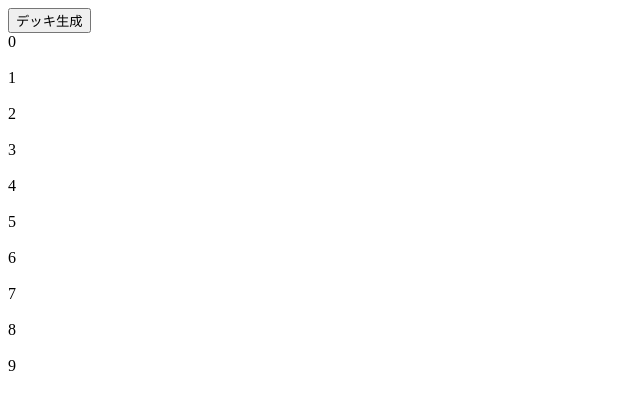
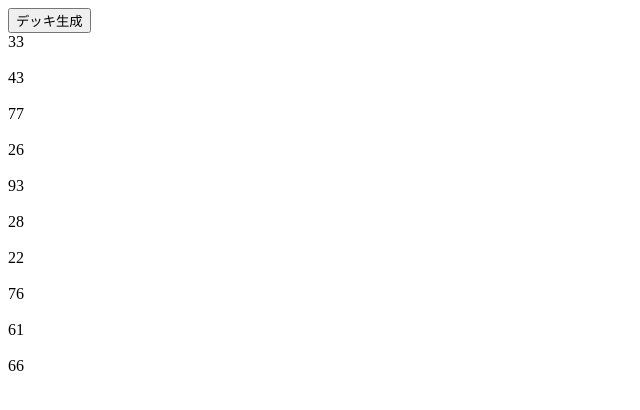
Before and after one commit to unosss/heart_of_crown, a plain HTML site: page index.html in a window 1280 px wide. Both pictures are taken after a click on the button "デッキ生成". Shown: the whole page, without its empty margins (0-640 px from the left). Drawn offline with Linux system fonts and the light colour scheme.

Commit message:
rewrite1

```diff
--- a/index.html
+++ b/index.html
@@ -17,7 +17,7 @@
                 }
             }
             if(k == 0){
-                document.getElementById("ransuu").innerHTML += "<br>" + numArray.length + "</br>"; //乱数の出力
+                document.getElementById("ransuu").innerHTML += "<br>" + num + "</br>"; //乱数の出力
                 numArray.push(num);
                 break;
             }
```
